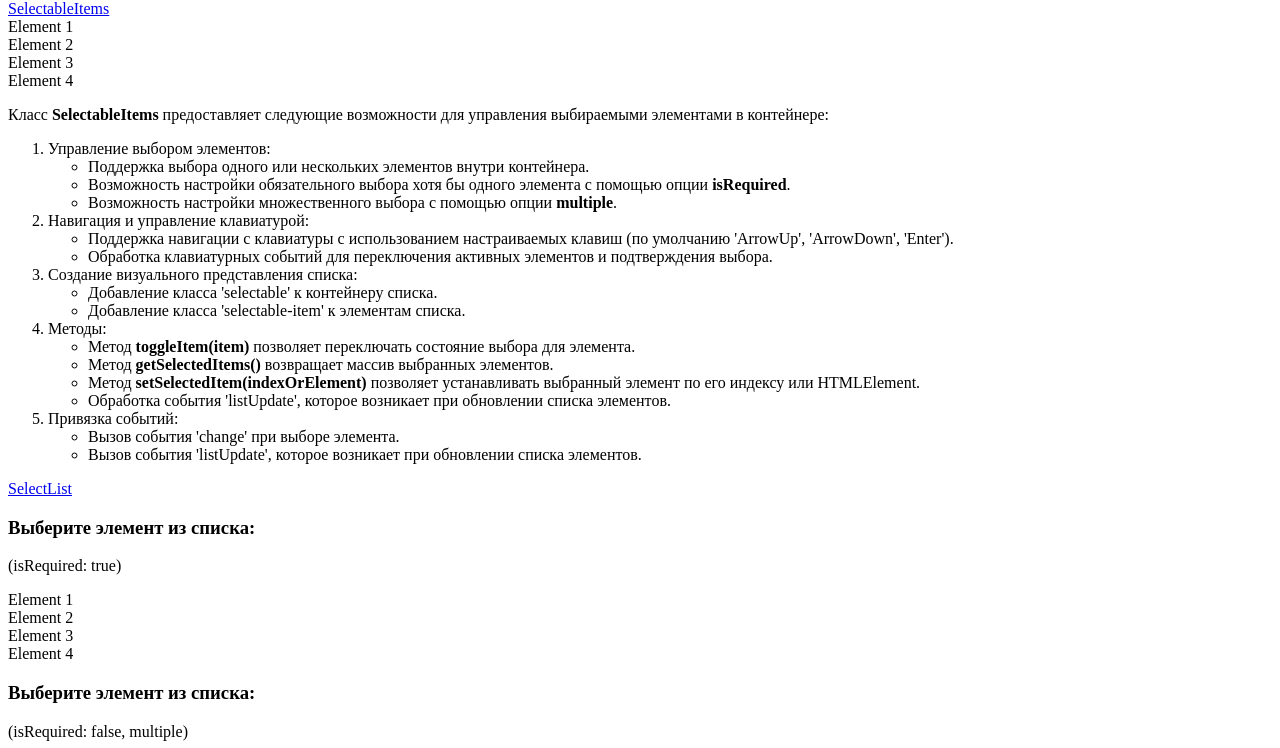
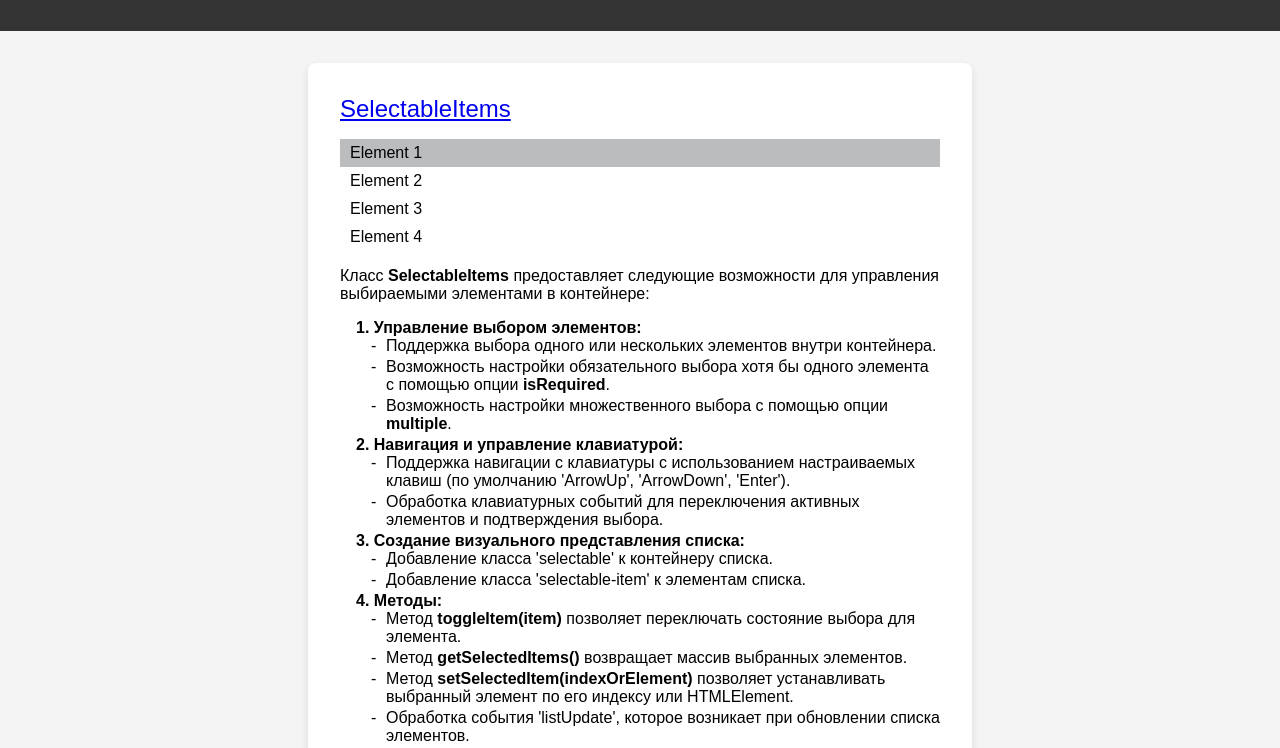
Before and after one commit to Ruden2007/ForgeCraft-UI, a plain HTML site: page index.html in a window 1280 px wide. Shown: the part 80-828 px from the top of the page. Drawn offline with Linux system fonts and the light colour scheme; the site is published under a folder, as on GitHub Pages, so addresses that start at the root find nothing.

Commit message:
New Components and refactoring old classes

```diff
--- a/index.html
+++ b/index.html
@@ -6,8 +6,8 @@
     <meta name="viewport" content="width=device-width, initial-scale=1.0">
     <title>Компоненты ForgeCraft UI</title>
 
-    <link rel="stylesheet" href="/style.css">
-    <link rel="stylesheet" href="/src/base-style.css">
+    <link rel="stylesheet" href="style.css">
+    <link rel="stylesheet" href="src/base-style.css">
 </head>
 
 <body>
@@ -288,7 +288,7 @@
     let pages
     let selectItem
 </script>
-<script src="/src/ForgeCraft.js"></script>
+<script src="src/ForgeCraft.js"></script>
 <script type="module">
     import Dropdown from "./src/components/Dropdown.js"
     import SelectList from "./src/components/SelectList.js"
```
